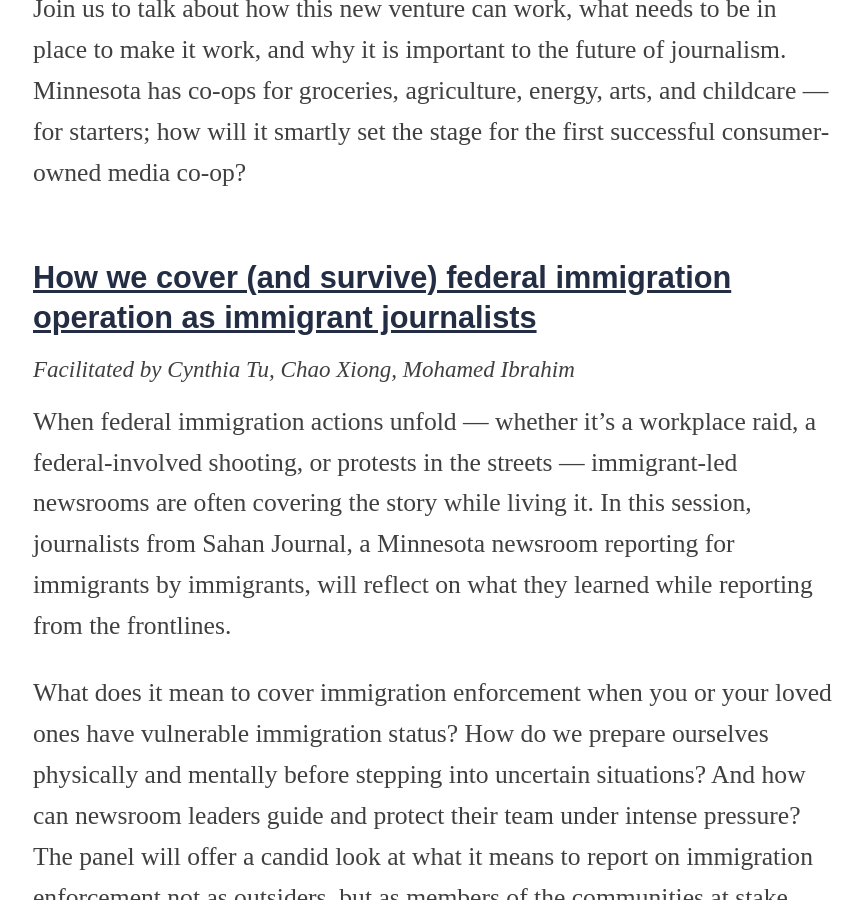
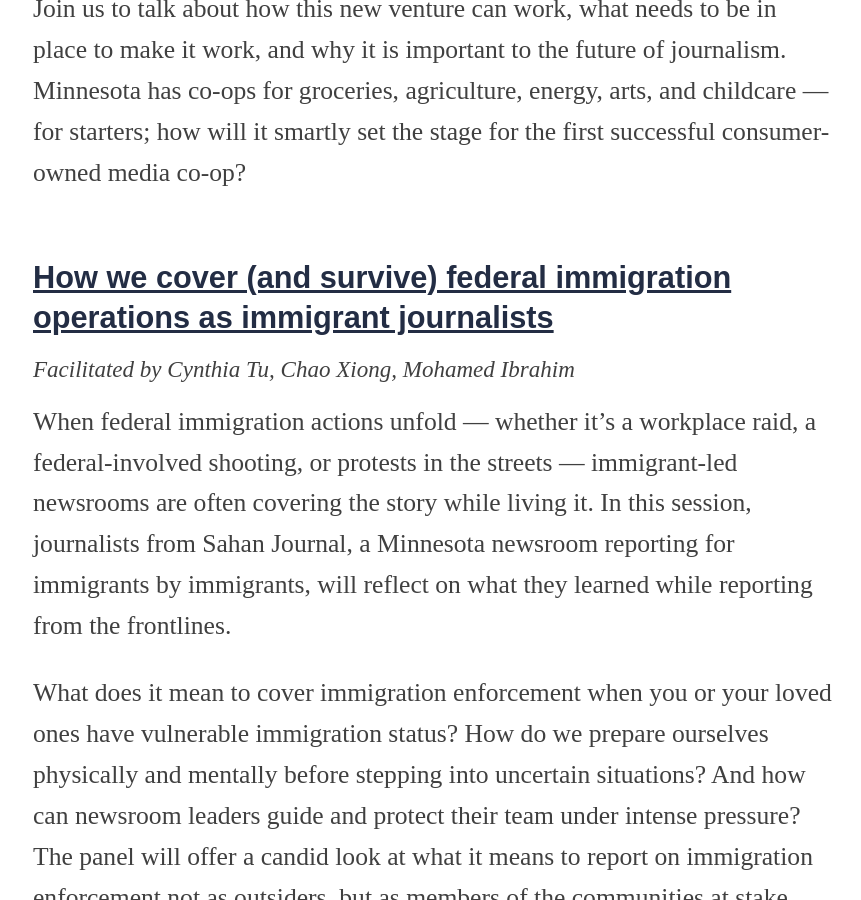
Before and after one commit to OpenNews/srccon-2026, a Jekyll site: the page built from program.md, in a window 1280 px wide and 900 px high, scrolled down 10029 px. Shown: the whole window, without its empty margins (207-1068 px from the left). Built offline with Jekyll 4.4.1, drawn with Linux system fonts in a browser that asks for light colours; nearby versions of some CDN libraries; some web fonts are replaced.

Commit message:
updating program

```diff
--- a/_data/sessions.yml
+++ b/_data/sessions.yml
@@ -67,7 +67,7 @@
   },
   {
     "id": "how-cover-survive-federal-immigration",
-    "title": "How we cover (and survive) federal immigration operation as immigrant journalists",
+    "title": "How we cover (and survive) federal immigration operations as immigrant journalists",
     "facilitators": "Cynthia Tu, Chao Xiong, Mohamed Ibrahim",
     "description": "When federal immigration actions unfold \u2014 whether it\u2019s a workplace raid, a federal-involved shooting, or protests in the streets \u2014 immigrant-led newsrooms are often covering the story while living it. In this session, journalists from Sahan Journal, a Minnesota newsroom reporting for immigrants by immigrants, will reflect on what they learned while reporting from the frontlines.\n\nWhat does it mean to cover immigration enforcement when you or your loved ones have vulnerable immigration status? How do we prepare ourselves physically and mentally before stepping into uncertain situations? And how can newsroom leaders guide and protect their team under intense pressure? The panel will offer a candid look at what it means to report on immigration enforcement not as outsiders, but as members of the communities at stake."
   },
```
